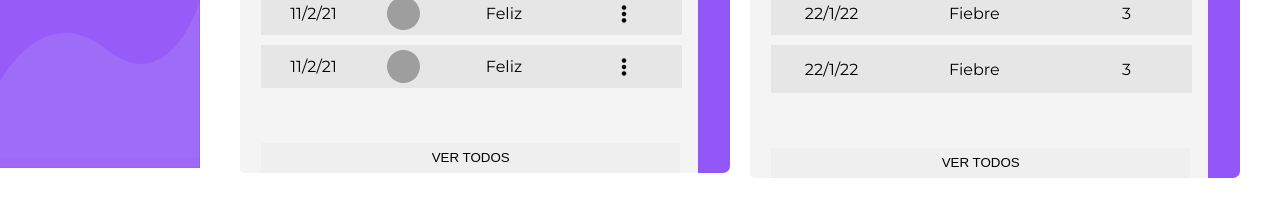
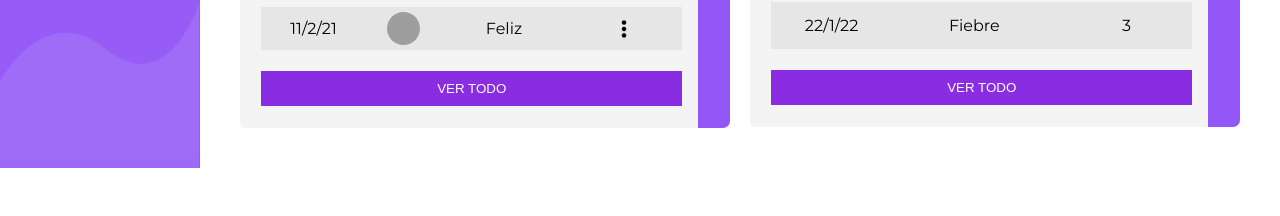
Before and after one commit to fabrizioserial/OncoMedicWEB, a React (Create React App) app: page /profile in a window 1280 px wide. Shown: the part 632-848 px from the top of the page. After the commit the page ends 810 px from the top, so only its background shows below. Built offline with nearby package versions, Linux system fonts and the light colour scheme; grey boxes are pictures that could not be loaded.

Commit message:
finished tables in profile

```diff
--- a/src/component/ItemUser/ItemUser.css
+++ b/src/component/ItemUser/ItemUser.css
@@ -3,7 +3,7 @@
     cursor: pointer;
     background-color: #e6e6e6;
     border-radius: 5px;
-    height: 53px;
+    height: 52px;
     margin: 5px;
     padding-top: 10px;
     border-collapse:separate;
--- a/src/component/ItemUser/ItemUser.js
+++ b/src/component/ItemUser/ItemUser.js
@@ -37,6 +37,6 @@ export const ItemUser = (props) => {
                 <td>Fiebre</td>
                 <td></td>
                 <td>3</td>
-            </tr>:""
+            </tr>: ""
     )
 }
--- a/src/component/home/profile/CompleteProfile.css
+++ b/src/component/home/profile/CompleteProfile.css
@@ -1,6 +1,5 @@
 .name-div-complete-profile {
     padding: 15px;
-
     height: 180px;
     text-align: start;
     background-color: #F4F4F4;
--- a/src/component/home/seeAllUsers/ButtonGoBack.css
+++ b/src/component/home/seeAllUsers/ButtonGoBack.css
@@ -18,7 +18,7 @@
     margin-left: 10px;
     display: flex;
     align-items: center;
-    margin-bottom: 50px;
+    margin-bottom: 25px;
     font-family: 'Montserrat', sans-serif;
 }
 .go-back-back a{
--- a/src/component/home/usertabEstado/UsertabEstado.css
+++ b/src/component/home/usertabEstado/UsertabEstado.css
@@ -5,7 +5,7 @@
     border-radius: 5px;
 }
 .estado-table{
-    margin-top: 5%;
+    margin-top: 2%;
     margin-left: 5%;
     width: 100%;
     border: none;
@@ -83,3 +83,13 @@
     height: 30px;
     border: 0ch;
 }
+.menu-finalbutton{
+    margin-bottom: 5%;
+    color: white;
+    background-color:#8A2CE2;
+    border-style: none;
+    height: 35px;
+    margin-top: 5%;
+    margin-left: 5%;
+    width: 100%;
+}
--- a/src/component/home/usertabEstado/UsertabEstado.js
+++ b/src/component/home/usertabEstado/UsertabEstado.js
@@ -84,7 +84,8 @@ export const UsertabEstado=()=> {
               />
             </tbody>
         </table>
-        <button className="estado-usertab-final-button">VER TODOS</button>
+        <button className="menu-finalbutton">VER TODO</button>
+
     </div>
   )
 }
--- a/src/component/home/usertabSintomas/UsertabSintomas.css
+++ b/src/component/home/usertabSintomas/UsertabSintomas.css
@@ -5,7 +5,7 @@
     border-radius: 5px;
 }
 .sintoms-table{
-    margin-top: 5%;
+    margin-top: 2%;
     margin-left: 5%;
     height: 100px;
     width: 100%;
--- a/src/component/home/usertabSintomas/UsertabSintomas.js
+++ b/src/component/home/usertabSintomas/UsertabSintomas.js
@@ -40,7 +40,7 @@ export const UsertabSintomas=()=> {
                         }
                     </tbody>
                 </table>
-                <button className="sintoms-usertab-final-button">VER TODOS</button>
+                <button className="menu-finalbutton">VER TODO</button>
             </div>
     )
 }
```
